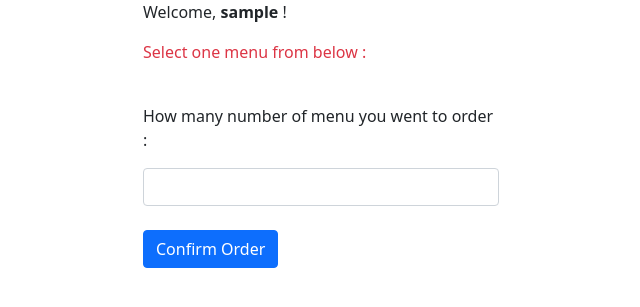
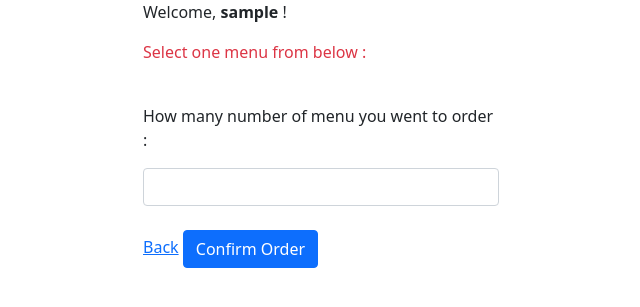
Before and after one commit to tthasan/resturant-managment-system, a PHP site: page /dashboard.php in a window 1280 px wide. Shown: the part 16-323 px from the top of the page, without its empty margins (319-959 px from the left). Run offline with PHP 8.4, Linux system fonts and the light colour scheme; the visitor is signed in with stand-in values (Sample User, id 1); data that the repository does not hold is empty.

Commit message:
added back anchor in dashboard

```diff
--- a/dashboard.php
+++ b/dashboard.php
@@ -69,6 +69,7 @@ if (isset($_SESSION['username'])) {
                 <!-- <label for="quantity">Quantity (between 1 and 5):</label> -->
                 <input class="form-control" type="number" id="quantity" name="quantity" min="1" max="5">
                 <br>
+                <a href="index.php">Back</a>
                 <input type="submit" class="btn btn-primary" value="Confirm Order"/>
             </form>
         </div>
```
